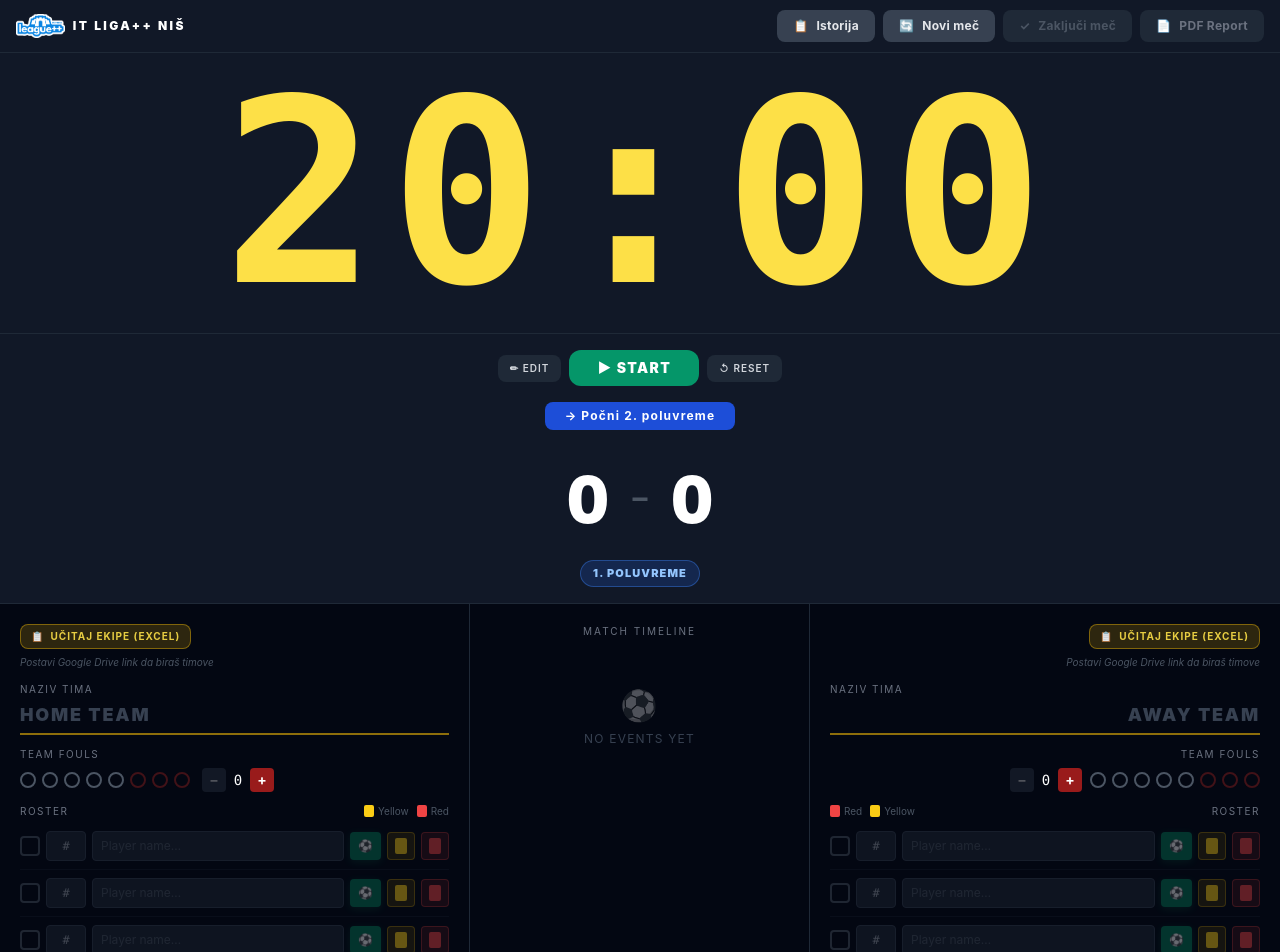
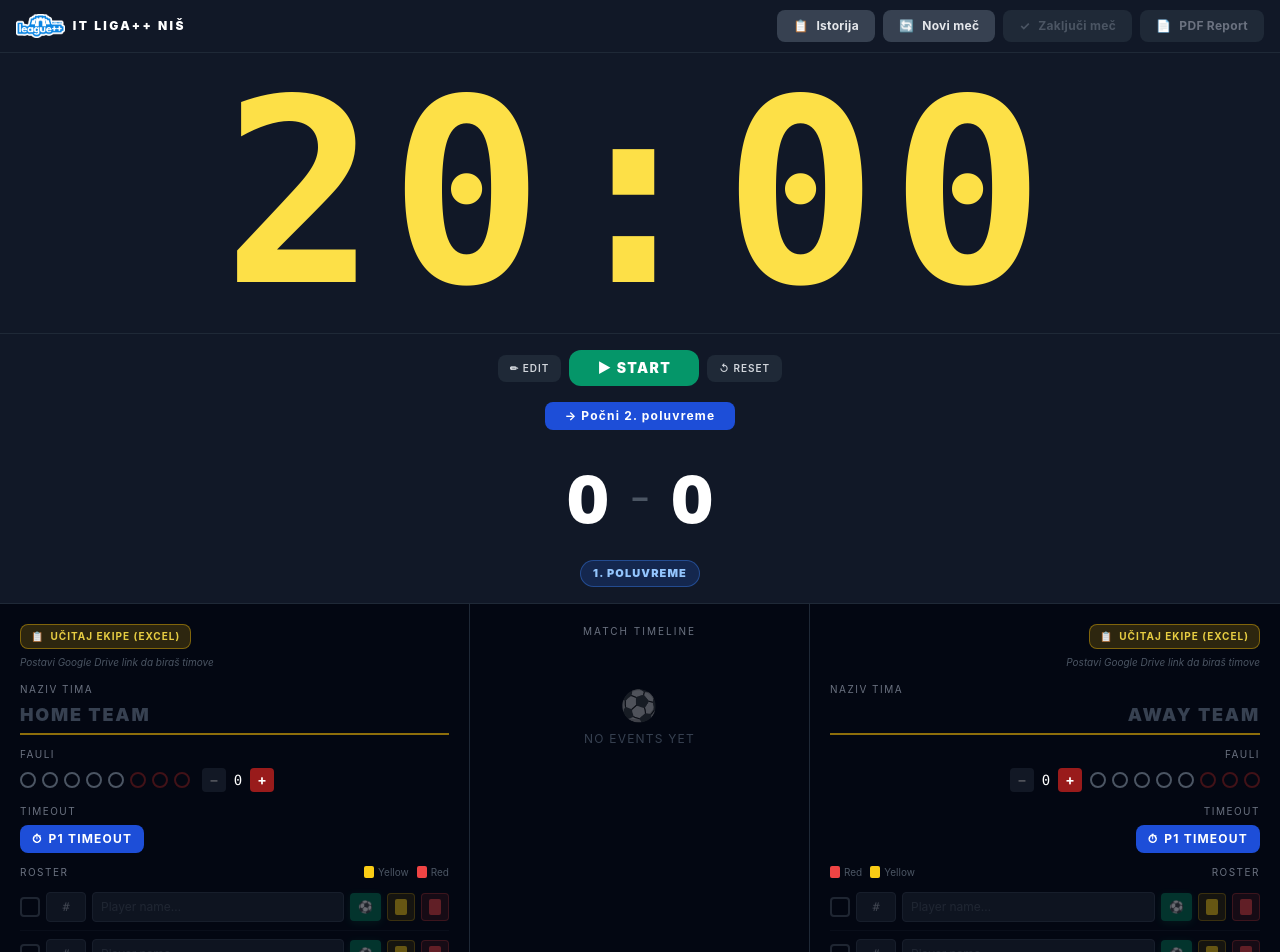
Before and after one commit to nenad2/itligalog, a React (Vite) app: page / in a window 1280 px wide. Shown: the top 952 px of the page. Built offline with nearby package versions, Linux system fonts and the light colour scheme.

Commit message:
Dodati timeouti

```diff
--- a/src/FutsalTracker.jsx
+++ b/src/FutsalTracker.jsx
@@ -792,6 +792,7 @@ function TeamPanel({
   onGoal, onCard, fouls, onFoulChange, foulsH1, goals, cards,
   onEditGoal, onDeleteGoal, onEditCard, onDeleteCard, onImportRoster,
   ligaTeams, onLigaUpload, ligaLoaded, selectedTeam, onSelectTeam,
+  timeouts, onTimeout, onDeleteTimeout, half,
 }) {
   const isLeft = side === "home";
   const playedPlayers = players.filter((p) => p.played && (p.num || p.name));
@@ -829,9 +830,54 @@ function TeamPanel({
       {/* Fouls */}
       <div>
         <p className={`text-[10px] uppercase tracking-[0.15em] text-gray-500 mb-1.5 ${isLeft ? "" : "text-right"}`}>
-          Team Fouls
+          Fauli
         </p>
         <FoulControls fouls={fouls} onChange={onFoulChange} align={isLeft ? "left" : "right"} foulsH1={foulsH1} />
+      </div>
+
+      {/* Timeout */}
+      <div>
+        <p className={`text-[10px] uppercase tracking-[0.15em] text-gray-500 mb-1.5 ${isLeft ? "" : "text-right"}`}>
+          Timeout
+        </p>
+        {(() => {
+          const halfKey = half === 1 ? "h1" : "h2";
+          const used = timeouts[halfKey];
+          const usedOther = half === 1 ? timeouts.h2 : timeouts.h1;
+          return (
+            <div className={`flex flex-col gap-1 ${isLeft ? "items-start" : "items-end"}`}>
+              {/* Dugme za timeout */}
+              <div className={`flex items-center gap-2 ${isLeft ? "" : "flex-row-reverse"}`}>
+                <button
+                  onClick={onTimeout}
+                  disabled={!!used}
+                  className={`flex items-center gap-1.5 px-3 py-1.5 rounded-lg text-xs font-bold uppercase tracking-widest transition-all active:scale-95 ${
+                    used
+                      ? "bg-gray-800 text-gray-600 cursor-not-allowed"
+                      : "bg-blue-700 hover:bg-blue-600 text-white"
+                  }`}
+                  title={used ? `Timeout iskorišćen u ${used.clockMin}'` : "Zabeleži timeout"}
+                >
+                  <span>⏱</span>
+                  <span>{used ? `Iskorišćen ${used.clockMin}'` : `P${half} Timeout`}</span>
+                </button>
+                {used && (
+                  <button
+                    onClick={() => onDeleteTimeout(halfKey)}
+                    className="text-[10px] text-gray-700 hover:text-red-400 transition-colors"
+                    title="Obriši timeout"
+                  >✕</button>
+                )}
+              </div>
+              {/* Prikaz timeoutra iz drugog poluvremena ako postoji */}
+              {usedOther && (
+                <span className="text-[10px] text-gray-600">
+                  P{half === 1 ? 2 : 1}: {usedOther.clockMin}'
+                </span>
+              )}
+            </div>
+          );
+        })()}
       </div>
 
       {/* Roster */}
@@ -1043,7 +1089,8 @@ function MatchTimeline({ homeGoals, awayGoals, homeCards, awayCards,
 // ── PDF Generator ─────────────────────────────────────────────────────────────
 async function generatePDF({ homeTeam, awayTeam, homePlayers, awayPlayers,
   homeGoals, awayGoals, homeCards, awayCards,
-  homeFouls, awayFouls, homeFoulsH1, awayFoulsH1, matchMvp }) {
+  homeFouls, awayFouls, homeFoulsH1, awayFoulsH1,
+  homeTimeouts, awayTimeouts, matchMvp }) {
 
   // Učitaj jsPDF
   const JsPDF = await new Promise((resolve, reject) => {
@@ -1199,9 +1246,9 @@ async function generatePDF({ homeTeam, awayTeam, homePlayers, awayPlayers,
 
   // ── SCORE
   doc.setFillColor(240, 240, 240);
-  doc.rect(12, 26, W - 24, 20, "F");
+  doc.rect(12, 26, W - 24, 26, "F");
   doc.setDrawColor(200, 200, 200);
-  doc.rect(12, 26, W - 24, 20, "S");
+  doc.rect(12, 26, W - 24, 26, "S");
   doc.setFont("helvetica", "bold");
   doc.setFontSize(10);
   doc.setTextColor(80, 80, 80);
@@ -1225,8 +1272,17 @@ async function generatePDF({ homeTeam, awayTeam, homePlayers, awayPlayers,
   doc.text(homeFoulStr, W / 2 - 18, 44, { align: "right" });
   doc.text(awayFoulStr, W / 2 + 18, 44, { align: "left" });
 
+  // Timeout info
+  const fmtTimeout = (t) => t ? `${t.clockMin}'` : "–";
+  const homeToStr = `TO: P1 ${fmtTimeout(homeTimeouts?.h1)}  P2 ${fmtTimeout(homeTimeouts?.h2)}`;
+  const awayToStr = `TO: P1 ${fmtTimeout(awayTimeouts?.h1)}  P2 ${fmtTimeout(awayTimeouts?.h2)}`;
+  doc.setFontSize(6.5);
+  doc.setTextColor(120, 120, 120);
+  doc.text(homeToStr, W / 2 - 18, 48, { align: "right" });
+  doc.text(awayToStr, W / 2 + 18, 48, { align: "left" });
+
   // ── TWO COLUMNS
-  let yLeft = 52, yRight = 52;
+  let yLeft = 58, yRight = 58;
 
   // Home header
   yLeft = sectionHeader(col1, colW, homeTeam, yLeft);
@@ -1645,6 +1701,9 @@ export default function FutsalTracker() {
   const [awayFouls, setAwayFouls] = useState(s?.awayFouls ?? 0);
   const [homeFoulsH1, setHomeFoulsH1] = useState(s?.homeFoulsH1 ?? null);
   const [awayFoulsH1, setAwayFoulsH1] = useState(s?.awayFoulsH1 ?? null);
+  // Timeout: { h1: null|{clockMin, elapsedSecs}, h2: null|{clockMin, elapsedSecs} }
+  const [homeTimeouts, setHomeTimeouts] = useState(s?.homeTimeouts ?? { h1: null, h2: null });
+  const [awayTimeouts, setAwayTimeouts] = useState(s?.awayTimeouts ?? { h1: null, h2: null });
   const [matchMvp, setMatchMvp] = useState(s?.matchMvp ?? "");
   const [restoredMsg, setRestoredMsg] = useState(s ? "Meč učitan iz memorije" : "");
 
@@ -1672,11 +1731,11 @@ export default function FutsalTracker() {
     saveMatchToStorage({
       secs, half, halfDuration, homeTeam, awayTeam, homePlayers, awayPlayers,
       homeGoals, awayGoals, homeCards, awayCards, homeFouls, awayFouls,
-      homeFoulsH1, awayFoulsH1, matchMvp, matchLocked, matchDbId,
+      homeFoulsH1, awayFoulsH1, homeTimeouts, awayTimeouts, matchMvp, matchLocked, matchDbId,
     });
   }, [secs, half, halfDuration, homeTeam, awayTeam, homePlayers, awayPlayers,
       homeGoals, awayGoals, homeCards, awayCards, homeFouls, awayFouls,
-      homeFoulsH1, awayFoulsH1, matchMvp, matchLocked, matchDbId]);
+      homeFoulsH1, awayFoulsH1, homeTimeouts, awayTimeouts, matchMvp, matchLocked, matchDbId]);
 
   // Hide "restored" message after a few seconds
   useEffect(() => {
@@ -1813,6 +1872,23 @@ export default function FutsalTracker() {
     else setAwayFouls((f) => clamp(f + delta));
   };
 
+  const recordTimeout = (side) => {
+    const elapsed = halfDurationRef.current - secsRef.current;
+    const minuteInHalf = Math.ceil(elapsed / 60) || 1;
+    const cumulativeMin = halfRef.current === 1
+      ? minuteInHalf
+      : Math.floor(halfDurationRef.current / 60) + minuteInHalf;
+    const entry = { clockMin: cumulativeMin, elapsedSecs: elapsed, half: halfRef.current };
+    const key = halfRef.current === 1 ? "h1" : "h2";
+    if (side === "home") setHomeTimeouts((t) => ({ ...t, [key]: entry }));
+    else setAwayTimeouts((t) => ({ ...t, [key]: entry }));
+  };
+
+  const deleteTimeout = (side, halfKey) => {
+    if (side === "home") setHomeTimeouts((t) => ({ ...t, [halfKey]: null }));
+    else setAwayTimeouts((t) => ({ ...t, [halfKey]: null }));
+  };
+
   // Goal edit / delete
   const editGoal = (side, idx, updated) => {
     if (side === "home") setHomeGoals((g) => g.map((item, i) => i === idx ? updated : item));
@@ -1853,7 +1929,8 @@ export default function FutsalTracker() {
       await generatePDF({
         homeTeam, awayTeam, homePlayers, awayPlayers,
         homeGoals, awayGoals, homeCards, awayCards,
-        homeFouls, awayFouls, homeFoulsH1, awayFoulsH1, matchMvp,
+        homeFouls, awayFouls, homeFoulsH1, awayFoulsH1,
+        homeTimeouts, awayTimeouts, matchMvp,
       });
       setPdfMsg("Downloaded ✓");
       setTimeout(() => setPdfMsg(""), 3000);
@@ -1882,6 +1959,8 @@ export default function FutsalTracker() {
     setAwayFouls(0);
     setHomeFoulsH1(null);
     setAwayFoulsH1(null);
+    setHomeTimeouts({ h1: null, h2: null });
+    setAwayTimeouts({ h1: null, h2: null });
     setMatchMvp("");
     setPdfMsg("");
     setShowNewMatchConfirm(false);
@@ -2178,6 +2257,10 @@ export default function FutsalTracker() {
             fouls={homeFouls}
             onFoulChange={(d) => changeFoul("home", d)}
             foulsH1={homeFoulsH1}
+            timeouts={homeTimeouts}
+            onTimeout={() => recordTimeout("home")}
+            onDeleteTimeout={(k) => deleteTimeout("home", k)}
+            half={half}
             goals={homeGoals}
             cards={homeCards}
             onEditGoal={(idx, updated) => editGoal("home", idx, updated)}
@@ -2316,6 +2399,10 @@ export default function FutsalTracker() {
             fouls={awayFouls}
             onFoulChange={(d) => changeFoul("away", d)}
             foulsH1={awayFoulsH1}
+            timeouts={awayTimeouts}
+            onTimeout={() => recordTimeout("away")}
+            onDeleteTimeout={(k) => deleteTimeout("away", k)}
+            half={half}
             goals={awayGoals}
             cards={awayCards}
             onEditGoal={(idx, updated) => editGoal("away", idx, updated)}
```
